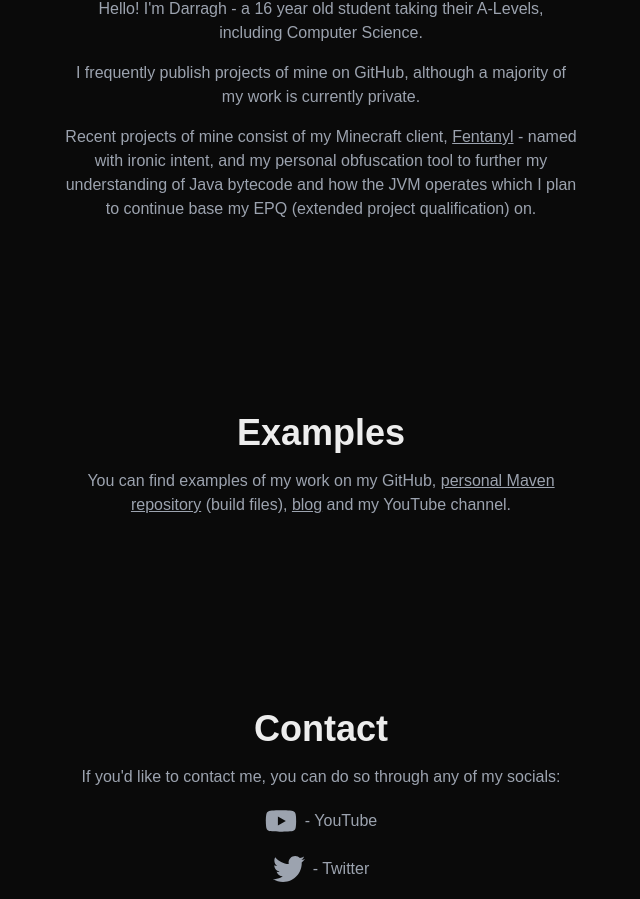
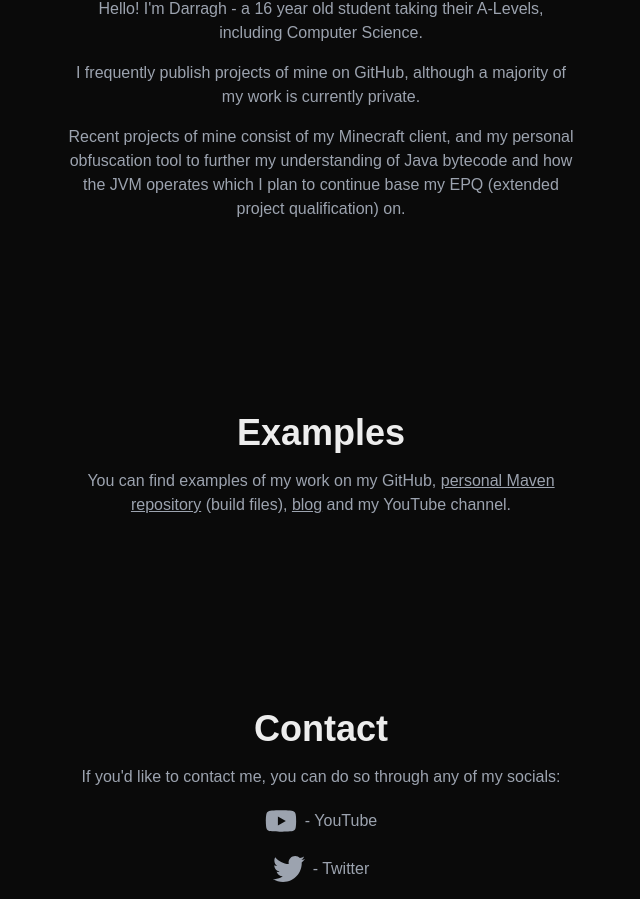
Before and after one commit to darraghd493/personal-site, a Next.js app: page / in a window 1280 px wide. Shown: the part 955-1854 px from the top of the page, without its empty margins (319-959 px from the left). Built offline with nearby package versions, Linux system fonts and the light colour scheme.

Commit message:
remove: direct project reference

```diff
--- a/src/app/page.tsx
+++ b/src/app/page.tsx
@@ -164,15 +164,7 @@ export default function Page() {
             I frequently publish projects of mine on GitHub, although a majority of my work is currently private.
           </p>
           <p className="dark:text-gray-400 text-center">
-            Recent projects of mine consist of my Minecraft client,{" "}
-            <a
-              href="https://fentanyl.dev"
-              target="_blank"
-              rel="noopener noreferrer"
-              className="underline"
-            >
-              Fentanyl
-            </a> - named with ironic intent, and my personal obfuscation tool to further my understanding of Java bytecode and how the JVM operates which I plan to continue base my EPQ (extended project qualification) on.
+            Recent projects of mine consist of my Minecraft client, and my personal obfuscation tool to further my understanding of Java bytecode and how the JVM operates which I plan to continue base my EPQ (extended project qualification) on.
           </p>
         </motion.div>
         {/* Examples */}
```
